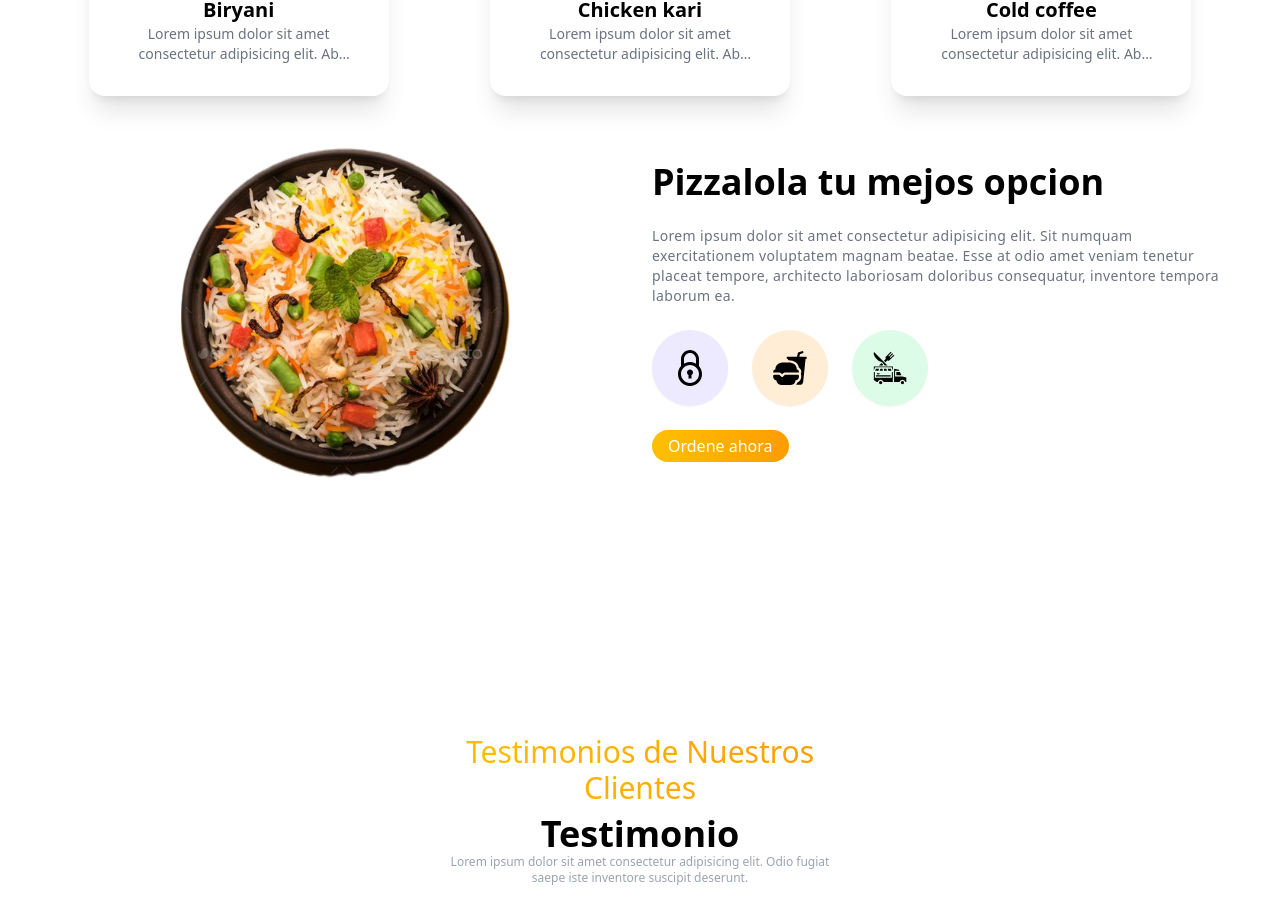
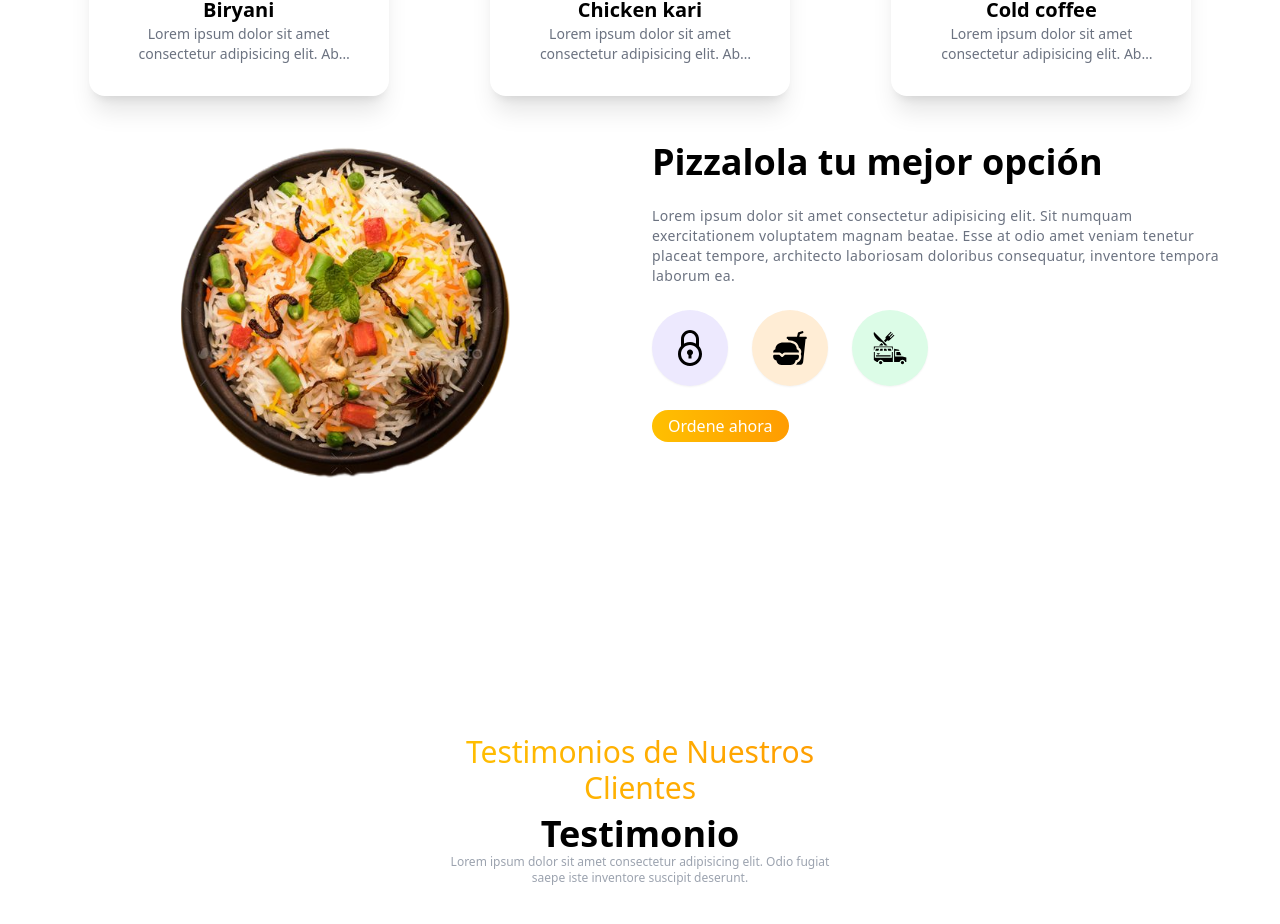
Before and after one commit to Ricuesta86/nextjs-pizzeria, a Next.js app: page / in a window 1280 px wide. Shown: the part 1036-1960 px from the top of the page. Built offline with nearby package versions, Linux system fonts and the light colour scheme.

Commit message:
Arreglaron los colores en modo oscuro

```diff
--- a/app/components/banner/banner.tsx
+++ b/app/components/banner/banner.tsx
@@ -7,7 +7,7 @@ import IconGrSecure from "../icon/gr-secure";
 export default function Banner() {
   return (
     <>
-      <div className="min-h-[550px]">
+      <div className="min-h-[550px] dark:bg-gray-800">
         <div>
           <div
             data-aos="slide-up"
@@ -27,27 +27,27 @@ export default function Banner() {
               </div>
               {/* text section */}
               <div className="flex flex-col justify-center gap-6 sm:pt-0">
-                <h1 className="text-3xl sm:text-4xl font-bold">
-                  Pizzalola tu mejos opcion
+                <h1 className=" text-center text-3xl sm:text-left sm:text-4xl font-bold">
+                  Pizzalola tu mejor opción
                 </h1>
-                <p className="text-sm text-gray-500 tracking-wide leading-5">
+                <p className="text-center sm:text-left text-sm text-gray-500 tracking-wide leading-5">
                   Lorem ipsum dolor sit amet consectetur adipisicing elit. Sit
                   numquam exercitationem voluptatem magnam beatae. Esse at odio
                   amet veniam tenetur placeat tempore, architecto laboriosam
                   doloribus consequatur, inventore tempora laborum ea.
                 </p>
-                <div className="flex gap-6">
-                  <div className="text-4xl h-18 w-18 shadow-sm p-5 rounded-full bg-violet-100 dark:bg-violet-800">
+                <div className="flex gap-6 justify-center sm:justify-start">
+                  <div className="text-4xl h-18 w-18 shadow-sm p-5 rounded-full bg-violet-100 dark:bg-violet-300">
                     <IconGrSecure />
                   </div>
-                  <div className="text-4xl h-18 w-18 shadow-sm p-5 rounded-full bg-orange-100 dark:bg-orange-800">
+                  <div className="text-4xl h-18 w-18 shadow-sm p-5 rounded-full bg-orange-100 dark:bg-orange-300">
                     <IconFastFood />
                   </div>
-                  <div className="text-4xl h-18 w-18 shadow-sm p-5 rounded-full bg-green-100 dark:bg-green-800">
+                  <div className="text-4xl h-18 w-18 shadow-sm p-5 rounded-full bg-green-100 dark:bg-green-300">
                     <IconFoodTruck />
                   </div>
                 </div>
-                <div>
+                <div className="flex justify-center sm:justify-normal pb-10">
                 <button className="bg-gradient-to-r from-primary to-secondary text-white px-4 py-1 rounded-full hover:scale-105 duration-300">
                   Ordene ahora
                 </button>
--- a/app/components/hero/hero.tsx
+++ b/app/components/hero/hero.tsx
@@ -15,7 +15,7 @@ export default function Hero() {
     <>
       <div
         style={bgImage}
-        className="min-h-[550px] sm:min-h-[600px] dark:bg-yellow-500 dark:text-white duration-200 flex justify-center items-center"
+        className="min-h-[550px] sm:min-h-[600px] dark:bg-gray-900 dark:text-white duration-200 flex justify-center items-center"
       >
         <div className="container pb-8 sm:pb-0">
           <div className="grid grid-cols-1 sm:grid-cols-2">
--- a/app/components/service/card.tsx
+++ b/app/components/service/card.tsx
@@ -30,7 +30,7 @@ export default function Card() {
       <div>
         <div className="grid grid-cols-1 sm:grid-cols-2 md:grid-cols-3 gap-14 md:gap-5 place-items-center">
           {serviceDatas.map(({ id, image, name, description }) => (
-            <div key={id} className="max-w-[300px] group rounded-2xl  dark:bg-gray-600  hover:bg-primary hover:text-white duration-300 p-4 shadow-xl">
+            <div key={id} className="max-w-[300px] group rounded-2xl  dark:bg-gray-600  dark:hover:bg-primary hover:bg-primary hover:text-white duration-300 p-4 shadow-xl">
               <div className="h-[100px]">
                 <Image
                   src={image}
--- a/app/components/service/service.tsx
+++ b/app/components/service/service.tsx
@@ -3,8 +3,8 @@ import Card from "./card";
 export default function Service() {
   return (
     <>
-      <div className="py-10">
-        <div className="container dark:bg-red-800">
+      <div className="py-10 dark:bg-gray-800">
+        <div className="container ">
           <div className="text-center mb-20 max-w-[400px] mx-auto">
             <h1 className="text-3xl bg-clip-text text-transparent bg-gradient-to-r from-primary to-secondary">Nuestros Servicios</h1>
             <h2 className="text-4xl font-bold">Servicios</h2>
--- a/app/components/testimonial/testimonial.tsx
+++ b/app/components/testimonial/testimonial.tsx
@@ -1,7 +1,7 @@
 export default function Testimonial() {
   return (
     <>
-      <div className="py-10">
+      <div className="py-10 dark:bg-gray-700">
         <div className="container">
           <div className="text-center mb-20 max-w-[400px] mx-auto">
             <h1 className="text-3xl py-2 bg-clip-text text-transparent bg-gradient-to-r from-primary to-secondary">
```
